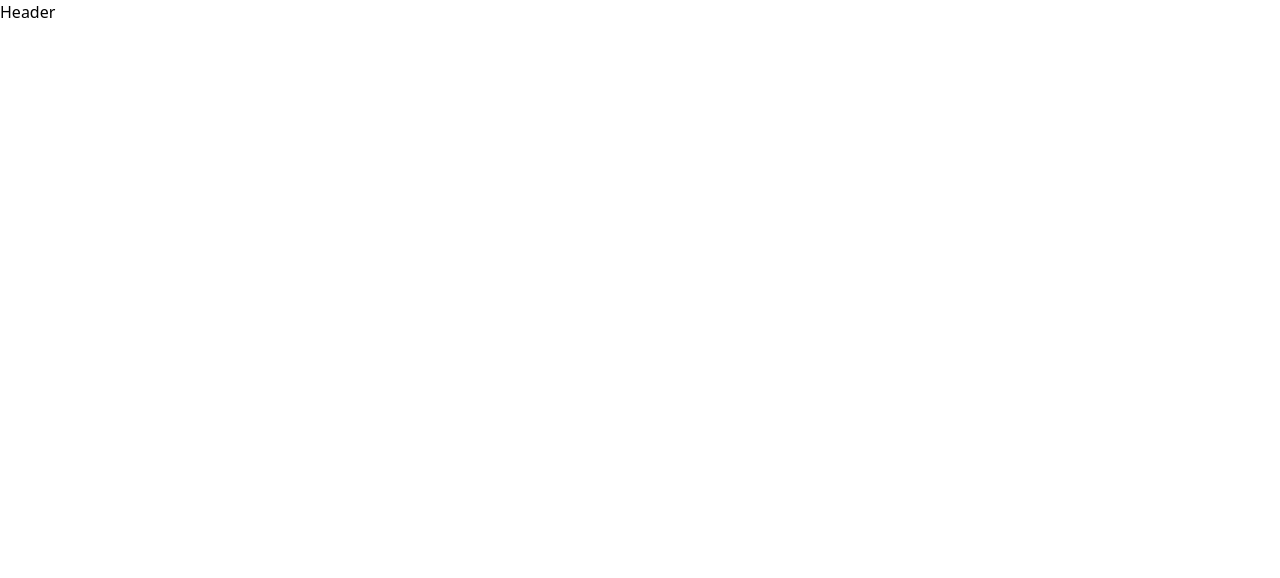
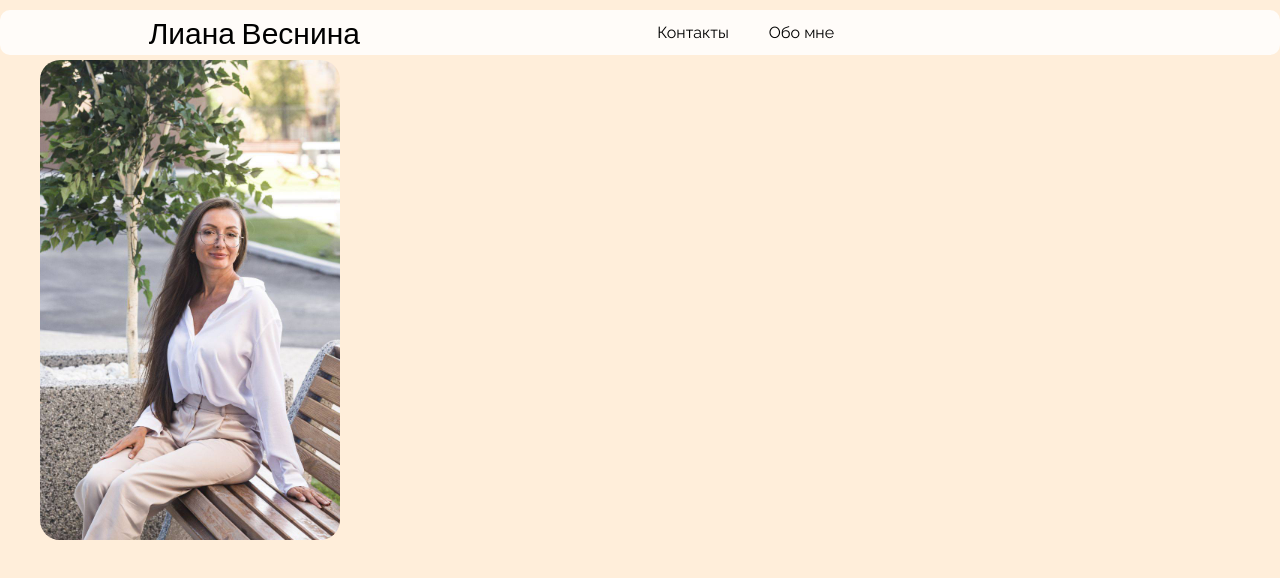
Before and after one commit to swansii1/vesnina-liana, a Next.js app: page / in a window 1280 px wide. Shown: the top 578 px of the page. Built offline with nearby package versions, Linux system fonts and the light colour scheme.

Commit message:
feat: add Header and photo

```diff
--- a/src/app/globals.css
+++ b/src/app/globals.css
@@ -5,5 +5,7 @@
   width: 100%;
   display: flex;
   flex-direction: column;
+  gap: 5px;
   margin: 0 auto;
+  background-color: rgba(255, 228, 196, 0.61);
 }
--- a/src/app/page.js
+++ b/src/app/page.js
@@ -1,5 +1,11 @@
 import { Header } from "@/components/Header/Header";
+import { MainCard } from "@/components/MainCard/MainCard";
 
 export default function Home() {
-  return <Header />;
+  return (
+    <>
+      <Header />
+      <MainCard />
+    </>
+  );
 }
--- a/src/components/Header/Header.jsx
+++ b/src/components/Header/Header.jsx
@@ -1,5 +1,38 @@
-import styles from './Header.module.css'
+import styles from "./Header.module.css";
+import { Poiret_One, Raleway } from "next/font/google";
+
+const raleway = Raleway({
+  subsets: ["cyrillic", "latin"],
+  weight: "400",
+});
+
+const poiretOne = Poiret_One({
+  subsets: ["cyrillic", "latin"],
+  weight: "400",
+});
+
+const navigation = [
+  { to: "contact", title: "Контакты" },
+  { to: "about", title: "Обо мне" },
+];
 
 export function Header() {
-  return <div>Header</div>;
+  console.log(styles);
+
+  return (
+    <header className={`${styles.header}`}>
+      <h1 className={`${poiretOne.className}`}>Лиана Веснина</h1>
+      {/* <Image width={100} src={logo}/> */}
+      <nav className={`${styles.nav}`}>
+        <ul className={`flex gap-10`}>
+          {navigation.map((item, index) => (
+            <li className={`${raleway.className} `} key={index}>
+              {item.title}
+            </li>
+          ))}
+        </ul>
+      </nav>
+      <div></div>
+    </header>
+  );
 }
--- a/src/components/Header/Header.module.css
+++ b/src/components/Header/Header.module.css
@@ -0,0 +1,16 @@
+.header {
+  display: flex;
+  flex-direction: row;
+  justify-content: space-around;
+  background-color: rgba(255, 255, 255, 0.834);
+  margin-top: 10px;
+  border-radius: 10px;
+  h1{
+    font-size: 30px;
+  }
+}
+
+.nav {
+  display: flex;
+  align-items: center;
+}
--- a/src/components/MainCard/MainCard.jsx
+++ b/src/components/MainCard/MainCard.jsx
@@ -1,3 +1,20 @@
+import Image from "next/image";
+import liana_photo from "@/../public/liana.jpg";
+import styles from "@/components/MainCard/MainCard.module.css";
+
 export function MainCard() {
-  return <div>MainCard</div>;
+  return (
+    <main className={`${styles.wrapper_main}`}>
+      <Image
+        width={300}
+        src={liana_photo}
+        className={`${styles.photo}`}
+        alt="photo Liana"
+      />
+      <div>
+        <section></section>
+        <section></section>
+      </div>
+    </main>
+  );
 }
--- a/src/components/MainCard/MainCard.module.css
+++ b/src/components/MainCard/MainCard.module.css
@@ -0,0 +1,11 @@
+.wrapper_main {
+  max-width: 1200px;
+  width: 100%;
+  margin: 0 auto;
+  display: flex;
+  flex-direction: row;
+}
+
+.photo {
+  border-radius: 20px;
+}
```
Also changed, not shown: public/liana.jpg (added).
